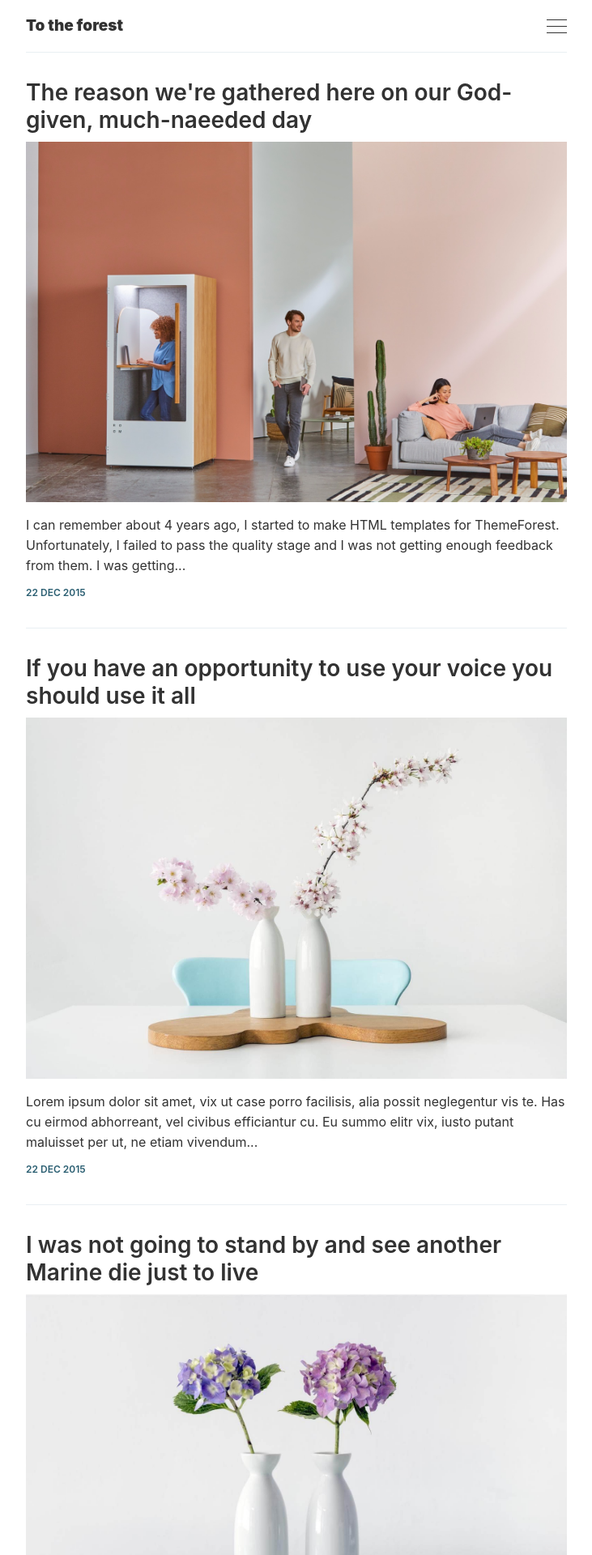
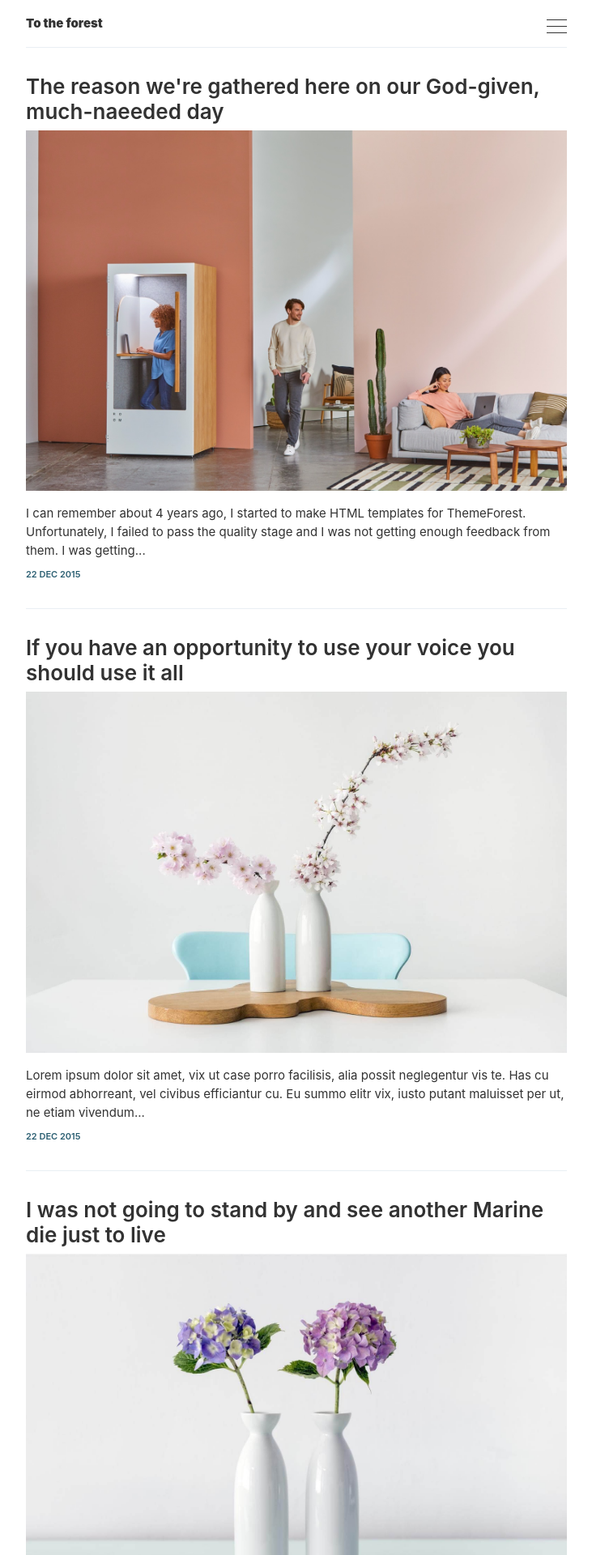
Before and after one commit to july7csw/july7csw.github.io, a Jekyll site: the page built from index.html, in a window 1280 px wide. Shown: the top 1920 px of the page at 81% size, without its empty margins (274-1005 px from the left). Built offline with Jekyll 4.4.1, drawn with Linux system fonts in a browser that asks for light colours; the list of posts is cut into pages by our own code.

Commit message:
Edit css

```diff
--- a/_sass/settings/__all.scss
+++ b/_sass/settings/__all.scss
@@ -2,6 +2,7 @@
 //  Settings
 // *----------------------------------*/
 
+@import url('https://fonts.googleapis.com/css?family=Nanum+Gothic');
 @import 'spaces';
 @import 'colors';
 @import 'type';
--- a/_sass/settings/_type.scss
+++ b/_sass/settings/_type.scss
@@ -4,6 +4,7 @@
 
 $font-base:
   -apple-system,
+  'Nanum Gothic',
   BlinkMacSystemFont,
   'Segoe UI',
   Helvetica,
@@ -14,10 +15,10 @@ $font-base:
   'Segoe UI Symbol';
 $font-monospace:  Courier, monospace;
 
-$font-size-base:   19px;
-$font-size-medium: 16px;
-$font-size-small:  14px;
-$font-size-tiny:   12px;
+$font-size-base:   15px;
+$font-size-medium: 15px;
+$font-size-small:  13px;
+$font-size-tiny:   11px;
 
 $font-weight-light:   300;
 $font-weight-regular: 400;
```
Also changed, not shown: _pages/about.md (+0 -3 lines).
